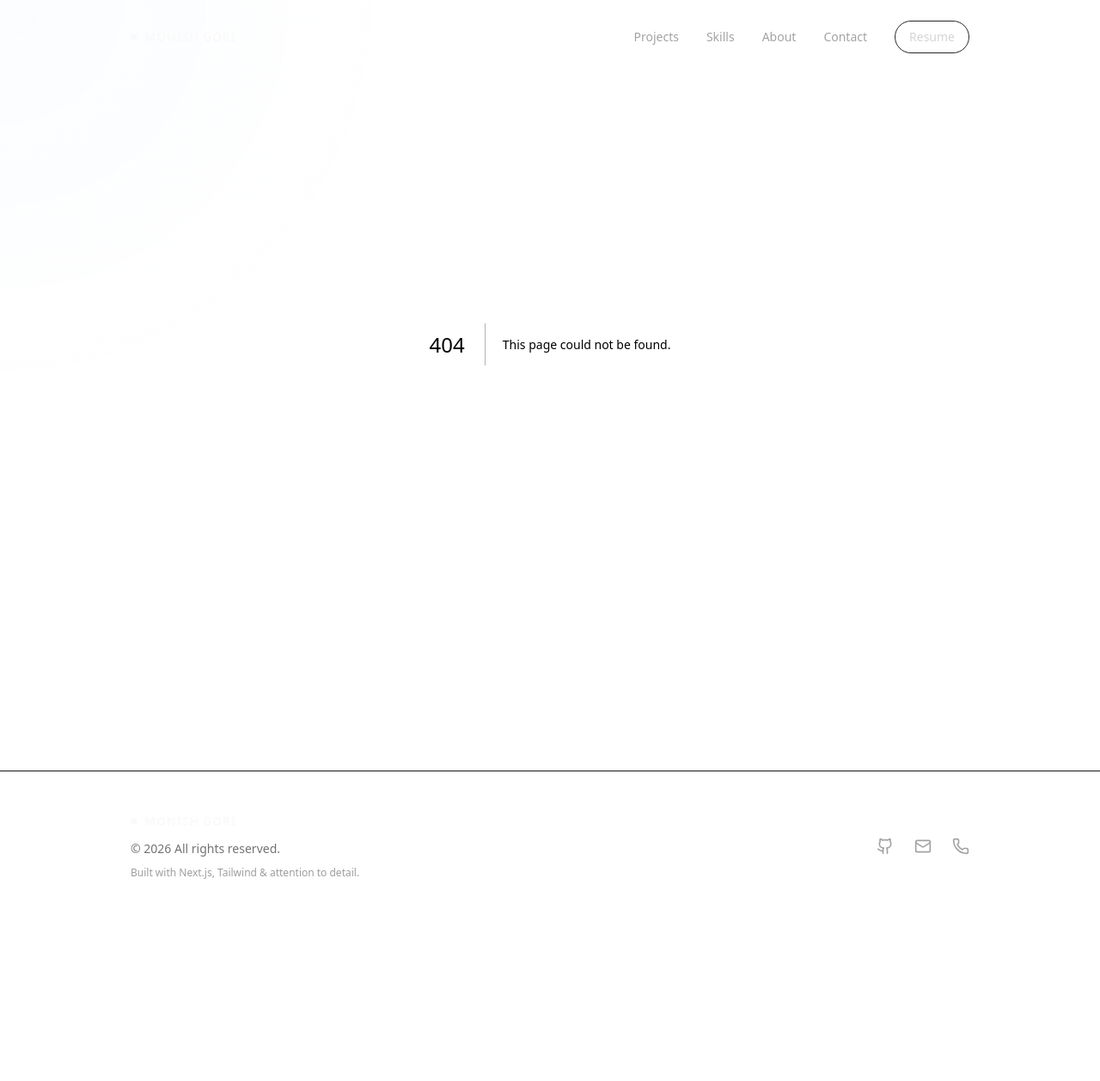
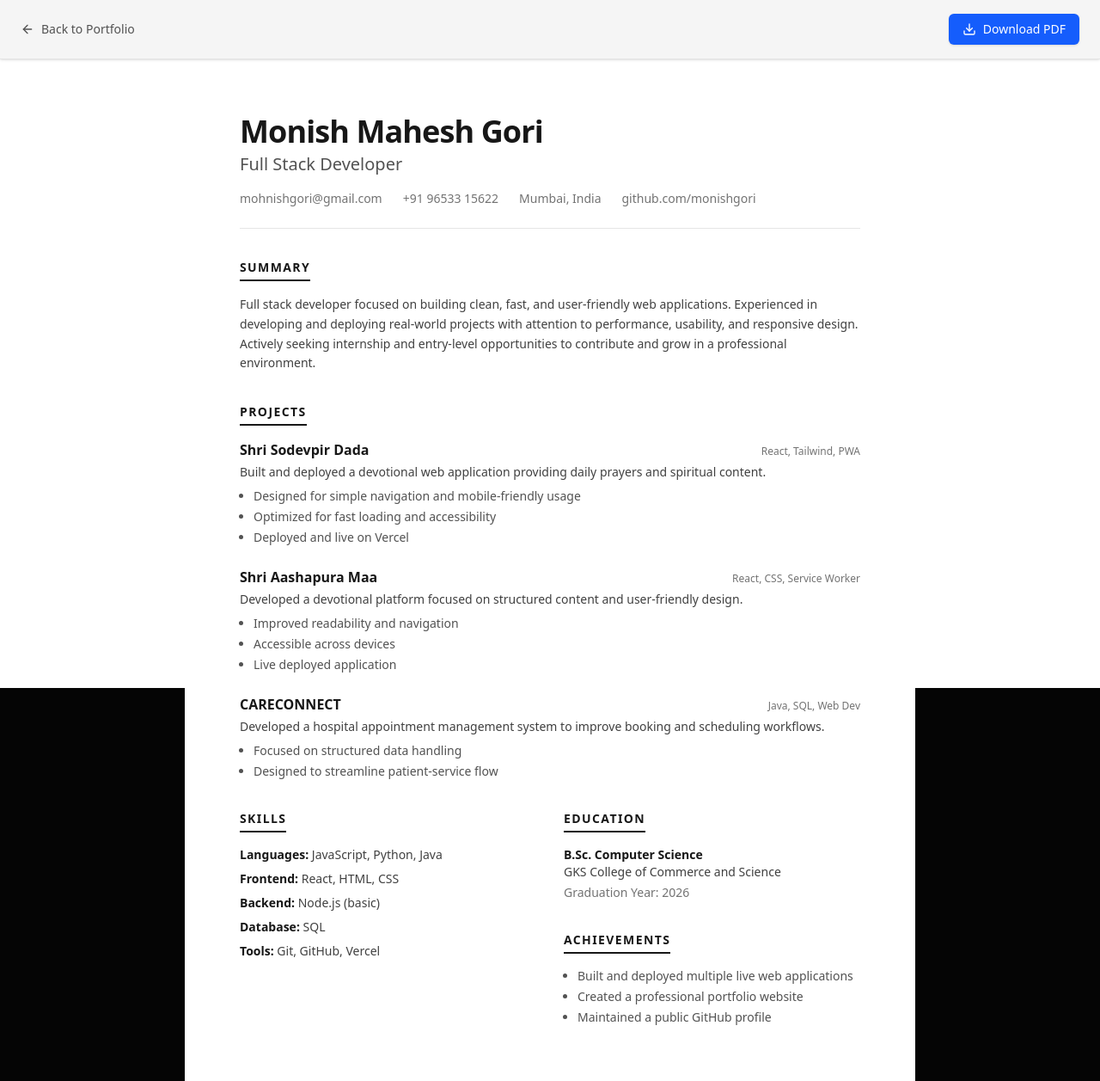
Before and after one commit to monishgori/resume-portfolio, a Next.js app: page /resume in a window 1280 px wide. Before the commit this address had no page. Shown: the whole page at 86% size. Before the commit the page ends 1071 px from the top, so only its background shows below. Built offline with nearby package versions, Linux system fonts and the light colour scheme.

Commit message:
Implement native Next.js resume route with print-to-PDF functionality

```diff
--- a/src/app/globals.css
+++ b/src/app/globals.css
@@ -68,3 +68,18 @@ html {
   background: rgba(255, 255, 255, 0.1);
   color: #fafafa;
 }
+
+@media print {
+  body {
+    background-color: white !important;
+    color: black !important;
+  }
+
+  .no-print {
+    display: none !important;
+  }
+
+  @page {
+    margin: 0;
+  }
+}
--- /dev/null
+++ b/src/app/resume/page.tsx
@@ -0,0 +1,168 @@
+"use client";
+
+import { Download, ArrowLeft } from "lucide-react";
+import Link from "next/link";
+import { useEffect } from "react";
+
+export default function ResumePage() {
+  // Simple print handler
+  const handlePrint = () => {
+    window.print();
+  };
+
+  // Optional: Set title for printed PDF name
+  useEffect(() => {
+    document.title = "Monish_Gori_Resume";
+    return () => {
+      document.title = "Monish Mahesh Gori | Developer Portfolio";
+    };
+  }, []);
+
+  return (
+    <div className="min-h-screen bg-white text-neutral-900 font-sans absolute inset-0 z-50">
+      {/* Top Action Bar (hidden when printing) */}
+      <div className="no-print bg-neutral-100 border-b border-neutral-200 py-4 px-6 sticky top-0 z-10 flex justify-between items-center shadow-sm">
+        <Link
+          href="/"
+          className="flex items-center gap-2 text-neutral-600 hover:text-neutral-900 transition-colors font-medium text-sm"
+        >
+          <ArrowLeft size={16} />
+          Back to Portfolio
+        </Link>
+        <button
+          onClick={handlePrint}
+          className="flex items-center gap-2 bg-blue-600 hover:bg-blue-700 text-white px-4 py-2 rounded-md font-medium text-sm transition-colors shadow-sm"
+        >
+          <Download size={16} />
+          Download PDF
+        </button>
+      </div>
+
+      {/* Resume Content Container (A4 Proportions) */}
+      <div className="max-w-[850px] mx-auto bg-white p-8 md:p-16 print:p-8">
+
+        {/* Header */}
+        <header className="mb-8 border-b border-neutral-200 pb-6">
+          <h1 className="text-4xl font-bold text-neutral-900 tracking-tight mb-1">
+            Monish Mahesh Gori
+          </h1>
+          <p className="text-xl text-neutral-600 font-medium mb-4">
+            Full Stack Developer
+          </p>
+          <div className="flex flex-wrap gap-x-6 gap-y-2 text-sm text-neutral-500">
+            <a href="mailto:mohnishgori@gmail.com" className="hover:text-blue-600 transition-colors">mohnishgori@gmail.com</a>
+            <span>+91 96533 15622</span>
+            <span>Mumbai, India</span>
+            <a href="https://github.com/monishgori" target="_blank" rel="noreferrer" className="hover:text-blue-600 transition-colors">github.com/monishgori</a>
+          </div>
+        </header>
+
+        {/* Summary */}
+        <section className="mb-8">
+          <h2 className="text-sm font-bold text-neutral-900 uppercase tracking-widest border-b-2 border-neutral-900 pb-1 mb-4 inline-block">
+            Summary
+          </h2>
+          <p className="text-neutral-700 leading-relaxed text-sm">
+            Full stack developer focused on building clean, fast, and user-friendly web applications. Experienced in developing and deploying real-world projects with attention to performance, usability, and responsive design. Actively seeking internship and entry-level opportunities to contribute and grow in a professional environment.
+          </p>
+        </section>
+
+        {/* Projects */}
+        <section className="mb-8">
+          <h2 className="text-sm font-bold text-neutral-900 uppercase tracking-widest border-b-2 border-neutral-900 pb-1 mb-4 inline-block">
+            Projects
+          </h2>
+
+          <div className="space-y-6">
+            <div>
+              <div className="flex justify-between items-baseline mb-1">
+                <h3 className="font-bold text-neutral-900">Shri Sodevpir Dada</h3>
+                <span className="text-xs text-neutral-500 font-medium">React, Tailwind, PWA</span>
+              </div>
+              <p className="text-sm text-neutral-700 mb-2">
+                Built and deployed a devotional web application providing daily prayers and spiritual content.
+              </p>
+              <ul className="list-disc list-outside ml-4 text-sm text-neutral-600 space-y-1">
+                <li>Designed for simple navigation and mobile-friendly usage</li>
+                <li>Optimized for fast loading and accessibility</li>
+                <li>Deployed and live on Vercel</li>
+              </ul>
+            </div>
+
+            <div>
+              <div className="flex justify-between items-baseline mb-1">
+                <h3 className="font-bold text-neutral-900">Shri Aashapura Maa</h3>
+                <span className="text-xs text-neutral-500 font-medium">React, CSS, Service Worker</span>
+              </div>
+              <p className="text-sm text-neutral-700 mb-2">
+                Developed a devotional platform focused on structured content and user-friendly design.
+              </p>
+              <ul className="list-disc list-outside ml-4 text-sm text-neutral-600 space-y-1">
+                <li>Improved readability and navigation</li>
+                <li>Accessible across devices</li>
+                <li>Live deployed application</li>
+              </ul>
+            </div>
+
+            <div>
+              <div className="flex justify-between items-baseline mb-1">
+                <h3 className="font-bold text-neutral-900">CARECONNECT</h3>
+                <span className="text-xs text-neutral-500 font-medium">Java, SQL, Web Dev</span>
+              </div>
+              <p className="text-sm text-neutral-700 mb-2">
+                Developed a hospital appointment management system to improve booking and scheduling workflows.
+              </p>
+              <ul className="list-disc list-outside ml-4 text-sm text-neutral-600 space-y-1">
+                <li>Focused on structured data handling</li>
+                <li>Designed to streamline patient-service flow</li>
+              </ul>
+            </div>
+          </div>
+        </section>
+
+        <div className="grid grid-cols-1 md:grid-cols-2 gap-8 print:grid-cols-2">
+          {/* Skills */}
+          <section>
+            <h2 className="text-sm font-bold text-neutral-900 uppercase tracking-widest border-b-2 border-neutral-900 pb-1 mb-4 inline-block">
+              Skills
+            </h2>
+            <div className="space-y-2 text-sm text-neutral-700">
+              <p><span className="font-bold text-neutral-900">Languages:</span> JavaScript, Python, Java</p>
+              <p><span className="font-bold text-neutral-900">Frontend:</span> React, HTML, CSS</p>
+              <p><span className="font-bold text-neutral-900">Backend:</span> Node.js (basic)</p>
+              <p><span className="font-bold text-neutral-900">Database:</span> SQL</p>
+              <p><span className="font-bold text-neutral-900">Tools:</span> Git, GitHub, Vercel</p>
+            </div>
+          </section>
+
+          <div>
+            {/* Education */}
+            <section className="mb-8">
+              <h2 className="text-sm font-bold text-neutral-900 uppercase tracking-widest border-b-2 border-neutral-900 pb-1 mb-4 inline-block">
+                Education
+              </h2>
+              <div className="text-sm text-neutral-700">
+                <h3 className="font-bold text-neutral-900">B.Sc. Computer Science</h3>
+                <p>GKS College of Commerce and Science</p>
+                <p className="text-neutral-500 mt-1">Graduation Year: 2026</p>
+              </div>
+            </section>
+
+            {/* Achievements */}
+            <section>
+              <h2 className="text-sm font-bold text-neutral-900 uppercase tracking-widest border-b-2 border-neutral-900 pb-1 mb-4 inline-block">
+                Achievements
+              </h2>
+              <ul className="list-disc list-outside ml-4 text-sm text-neutral-600 space-y-1">
+                <li>Built and deployed multiple live web applications</li>
+                <li>Created a professional portfolio website</li>
+                <li>Maintained a public GitHub profile</li>
+              </ul>
+            </section>
+          </div>
+        </div>
+
+      </div>
+    </div>
+  );
+}
--- a/src/components/layout/Navbar.tsx
+++ b/src/components/layout/Navbar.tsx
@@ -49,14 +49,12 @@ export default function Navbar() {
               {link.name}
             </Link>
           ))}
-          <a
-            href="/resume.pdf"
-            target="_blank"
-            rel="noopener noreferrer"
+          <Link
+            href="/resume"
             className="px-4 py-2 rounded-full border border-neutral-800 hover:border-neutral-600 text-neutral-300 hover:text-white transition-all duration-300"
           >
             Resume
-          </a>
+          </Link>
         </nav>
 
         {/* Mobile menu could be added here later */}
--- a/src/components/sections/Hero.tsx
+++ b/src/components/sections/Hero.tsx
@@ -39,23 +39,13 @@ export default function Hero() {
               See My Work
               <ArrowRight size={18} />
             </Link>
-            <a
-              href="/resume.pdf"
-              target="_blank"
-              rel="noopener noreferrer"
+            <Link
+              href="/resume"
               className="w-full sm:w-auto px-8 py-4 bg-neutral-900 text-neutral-50 font-medium rounded-full border border-neutral-800 hover:border-neutral-600 hover:bg-neutral-800 transition-all duration-300 flex items-center justify-center gap-2"
             >
               <FileText size={18} />
               View Resume
-            </a>
-            <a
-              href="/resume.pdf"
-              download="Monish_Gori_Resume.pdf"
-              className="w-full sm:w-auto p-4 text-neutral-400 hover:text-neutral-50 transition-colors flex items-center justify-center gap-2"
-              title="Download Resume"
-            >
-              <Download size={20} />
-            </a>
+            </Link>
           </div>
         </motion.div>
       </div>
```
Also changed, not shown: 1 other file (tests, documents, lock files or other folders).
